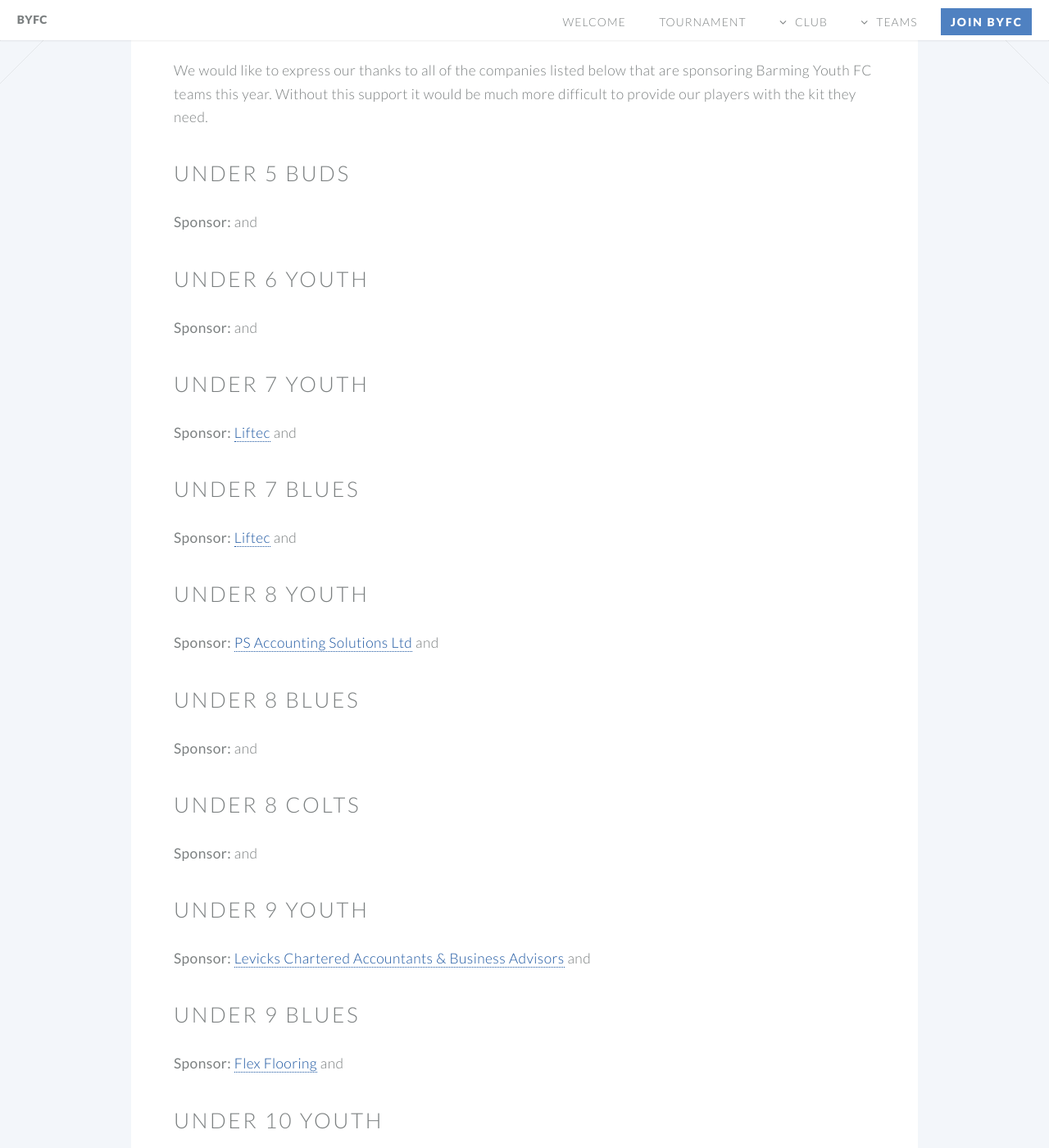
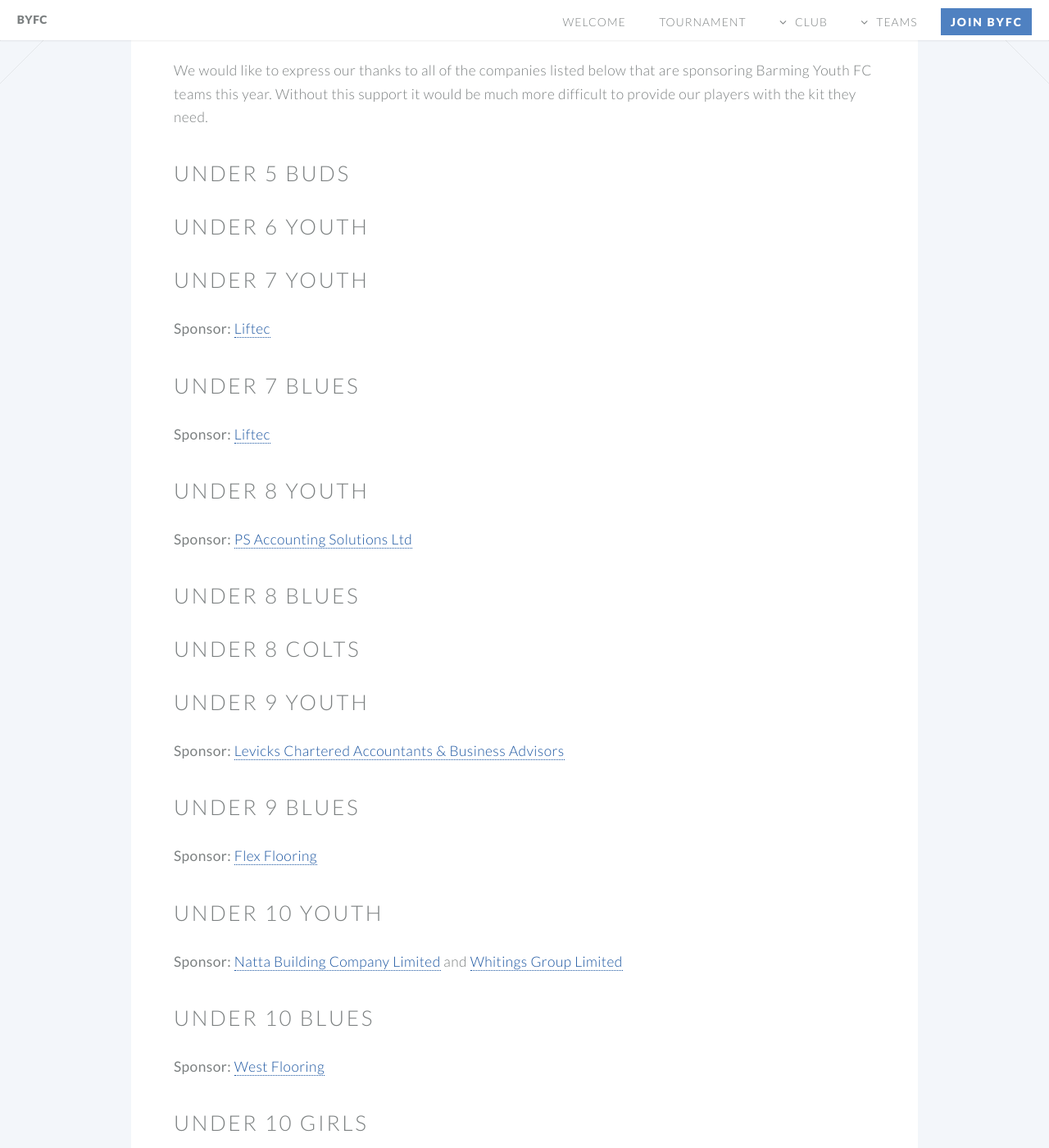
Before and after one commit to Pam-BYFC/BYFC.github.io, a Jekyll site: the page built from sponsors.md, in a window 1280 px wide and 1400 px high, scrolled down 331 px. Shown: the whole window at 82% size. Built offline with Jekyll 4.4.1, drawn with Linux system fonts in a browser that asks for light colours; some of the changed text lies outside the part shown.

Commit message:
Updated sponsors page to match new teams csv

```diff
--- a/sponsors.md
+++ b/sponsors.md
@@ -8,9 +8,9 @@
 {% for team in site.data.teams %}
 ## {{ team.name }}
 
-{% if team.sponsor %}
+{% if team.sponsor != '' %}
 <strong>Sponsor: </strong><a href="{{ team.sponsorURL }}">{{ team.sponsor }}</a>
-{% if team.sponsor2 %} and <a href="{{ team.sponsorURL2 }}">{{ team.sponsor2 }}</a> {% endif %}
+{% if team.sponsor2 != '' %} and <a href="{{ team.sponsorURL2 }}">{{ team.sponsor2 }}</a> {% endif %}
 {% endif %}
 
 {% endfor %}
```
